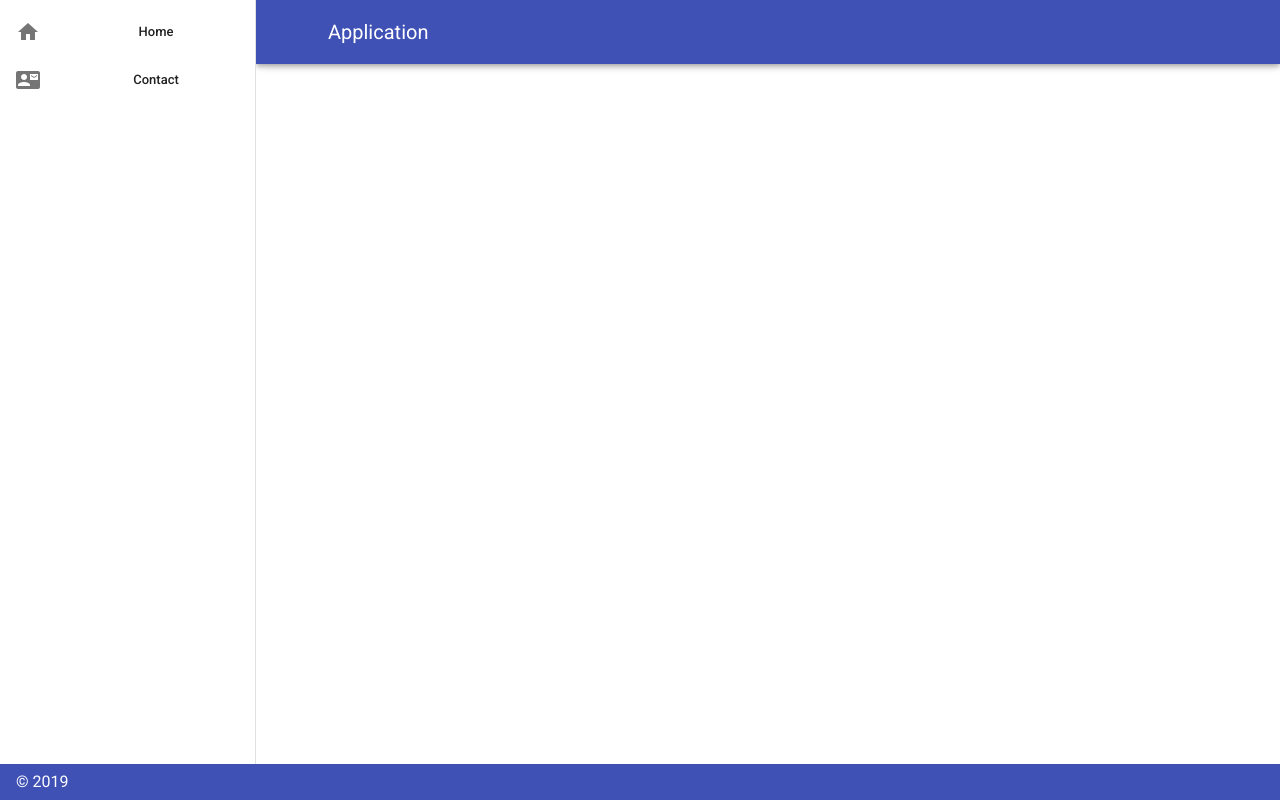
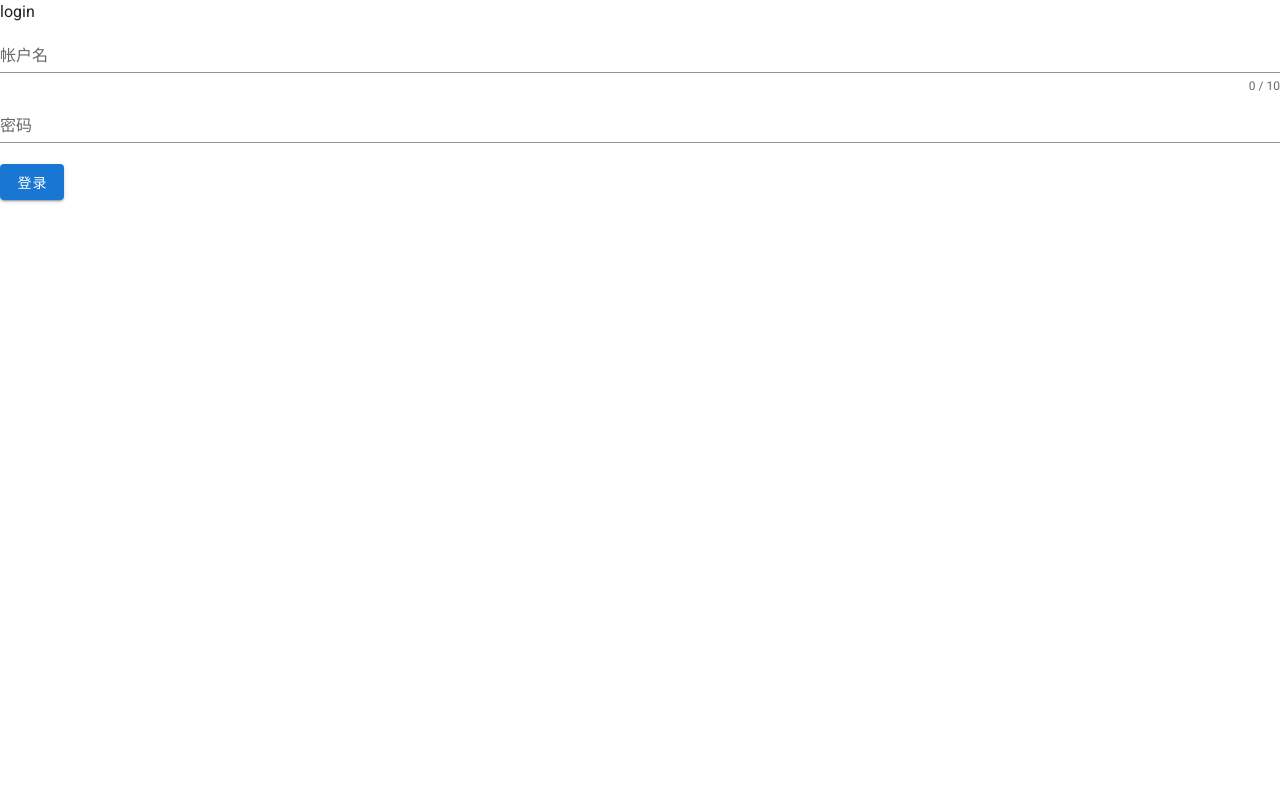
Before and after one commit to lankongmoxing/vue-vuetify-admin, a Vue app: page /#/login in a window 1280 px wide. Built offline with nearby package versions, Linux system fonts and the light colour scheme.

Commit message:
Mod: addRoutes动态添加路由实践

```diff
--- a/src/App.vue
+++ b/src/App.vue
@@ -1,128 +1,22 @@
 <template>
   <div id="app">
-    <v-app id="inspire">
-      <!--
-        左侧路由
-        v-model 绑定显示隐藏的变量
-       -->
-      <v-navigation-drawer
-        v-model="drawer"
-        app
-      >
-        <v-list dense>
-          <v-list-item>
-            <v-list-item-action>
-              <v-icon>home</v-icon>
-            </v-list-item-action>
-            <v-list-item-content>
-              <v-list-item-title>Home</v-list-item-title>
-            </v-list-item-content>
-          </v-list-item>
-          <v-list-item>
-            <v-list-item-action>
-              <v-icon>contact_mail</v-icon>
-            </v-list-item-action>
-            <v-list-item-content>
-              <v-list-item-title>Contact</v-list-item-title>
-            </v-list-item-content>
-          </v-list-item>
-        </v-list>
-      </v-navigation-drawer>
-
-      <!-- 顶部导航栏 -->
-      <v-app-bar
-        app
-        color="indigo"
-        dark
-      >
-        <v-app-bar-nav-icon @click.stop="drawer = !drawer"></v-app-bar-nav-icon>
-        <v-toolbar-title>Application</v-toolbar-title>
-      </v-app-bar>
-
-      <!-- 内容区域 -->
-      <v-content>
-        <v-container
-          fluid
-          fill-height
-        >
-          <v-layout
-            align-center
-            justify-center
-          >
-            <v-flex text-xs-center>
-              <v-tooltip left>
-                <template v-slot:activator="{ on }">
-                  <v-btn
-                    icon
-                    large
-                    target="_blank"
-                    v-on="on"
-                  >
-                    <v-icon large>mdi-code-tags</v-icon>
-                  </v-btn>
-                </template>
-                <span>Source</span>
-              </v-tooltip>
-
-              <v-tooltip right>
-                <template v-slot:activator="{ on }">
-                  <v-btn
-                    icon
-                    large
-                    href="https://codepen.io/johnjleider/pen/rJdVMq"
-                    target="_blank"
-                    v-on="on"
-                  >
-                    <v-icon large>mdi-codepen</v-icon>
-                  </v-btn>
-                </template>
-                <span>Codepen</span>
-              </v-tooltip>
-            </v-flex>
-          </v-layout>
-        </v-container>
-      </v-content>
-
-      <!-- 底部 footer -->
-      <v-footer
-        color="indigo"
-        app
-      >
-        <span class="white--text">&copy; 2019</span>
-      </v-footer>
+    <v-app>
+      <!-- router-view 渲染路径匹配到的视图组件 -->
+      <router-view />
     </v-app>
   </div>
 </template>
 
 <style lang="scss">
-#app {
-  font-family: "Avenir", Helvetica, Arial, sans-serif;
-  -webkit-font-smoothing: antialiased;
-  -moz-osx-font-smoothing: grayscale;
-  text-align: center;
-  color: #2c3e50;
-}
 </style>
 
 <script>
-import { mapGetters } from 'vuex'
 export default {
   data () {
     return {
-      drawer: null // 左侧路由的显示隐藏
     }
   },
   created () {
-    console.log(...this.testVaule)
-  },
-  computed: {
-    ...mapGetters([
-      'routerList',
-      'list'
-    ]),
-    testVaule () {
-      return [1, 2, 3]
-    }
   }
 }
 </script>
--- a/src/guards.js
+++ b/src/guards.js
@@ -1,4 +1,4 @@
-import router from './router'
+import router from './router/index'
 
 /**
  * 路由前置守卫
--- a/src/router.js
+++ /dev/null
@@ -1,25 +0,0 @@
-import Vue from 'vue'
-import Router from 'vue-router'
-import Home from './views/Home.vue'
-
-Vue.use(Router)
-
-export default new Router({
-  routes: [
-    {
-      path: '/',
-      name: 'home',
-      component: Home
-    },
-    {
-      path: '/about',
-      name: 'about',
-      component: () => import('./views/About.vue')
-    },
-    {
-      path: '/table',
-      name: 'table',
-      component: () => import('./views/Table')
-    }
-  ]
-})
--- a/src/router/index.js
+++ b/src/router/index.js
@@ -3,15 +3,42 @@ import Router from 'vue-router'
 
 Vue.use(Router)
 
+// 不需要权限的路由表
+const constantRoutes = [
+  {
+    path: '/',
+    name: 'home',
+    component: () => import('@/views/home/index')
+  },
+  {
+    path: '/login',
+    name: '登录',
+    component: () => import('@/views/login/index')
+  }
+]
+
+// 异步路由表
+const asyncRoutes = [
+  {
+    path: '/table',
+    name: '表格',
+    component: () => import('@/views/table/index')
+  }
+]
+
 /**
  * 创建路由
- * 每次跳转路由都定位到页面顶部
  */
 const createRouter = () => new Router({
-  scrollBehavior: () => ({ y: 0 }),
-  routers: {}
+  scrollBehavior: () => ({ y: 0 }), // 每次跳转路由都定位到页面顶部
+  routes: constantRoutes // 将不需要权限的路由放出来，routes 这个键值是固定的
 })
 
 const router = createRouter()
 
 export default router
+
+export {
+  asyncRoutes,
+  constantRoutes
+}
--- a/src/store/module/menu.js
+++ b/src/store/module/menu.js
@@ -2,10 +2,12 @@
  * 路由菜单模块
  * 命名空间为menu
  */
+import { asyncRoutes, constantRoutes } from '@/router/index'
+import router from './../../router/index'
+
 const state = {
-  routerList: {
-    a: 1
-  }
+  routes: [], // 所有的路由
+  addRoutes: [] // 添加的路由
 }
 
 // 类似页面的计算属性
@@ -16,9 +18,20 @@ const getters = {
 }
 
 // actions
-const actions = {}
+const actions = {
+  addRoutes ({ commit }) {
+    commit('SET_ROUTES', asyncRoutes)
+    router.addRoutes(asyncRoutes)
+  }
+}
 
-const mutations = {}
+const mutations = {
+  // 设置 addRoutes routes
+  SET_ROUTES: (state, routes) => {
+    state.addRoutes = routes
+    state.routes = constantRoutes.concat(routes)
+  }
+}
 
 export default {
   state,
--- /dev/null
+++ b/src/views/home/index.vue
@@ -0,0 +1,22 @@
+<template>
+  <div>
+    home
+    <v-btn @click="goToTable">table</v-btn>
+  </div>
+</template>
+<script>
+export default {
+  created () {
+  // 调用 vuex 中的方法判断动态添加路由
+    this.$store.dispatch('addRoutes')
+  },
+  methods: {
+    // 前往table页面
+    goToTable () {
+      this.$router.push({
+        path: '/table'
+      })
+    }
+  }
+}
+</script>
--- /dev/null
+++ b/src/views/login/index.vue
@@ -0,0 +1,56 @@
+<template>
+  <div>
+    login
+
+    <v-form
+      ref="form"
+      v-model="valid"
+      :lazy-validation="lazy"
+    >
+      <v-text-field
+        v-model="username"
+        :counter="10"
+        :rules="nameRules"
+        label="帐户名"
+        required
+      ></v-text-field>
+      <v-text-field
+        v-model="password"
+        :rules="emailRules"
+        label="密码"
+        required
+      ></v-text-field>
+      <v-btn
+        @click="login"
+        color="primary"
+      >
+        登录
+      </v-btn>
+    </v-form>
+  </div>
+</template>
+
+<script>
+export default {
+  data () {
+    return {
+      valid: true,
+      lazy: false,
+      nameRules: [],
+      emailRules: [],
+      username: '', // 用户名
+      password: '' // 密码
+    }
+  },
+  methods: {
+    // 登录
+    login () {
+      const date = new Date().getTime()
+      localStorage.token = date
+      this.$router.push({
+        path: '/'
+      })
+    }
+  }
+}
+</script>
--- /dev/null
+++ b/src/views/table/index.vue
@@ -0,0 +1,12 @@
+<template>
+  <div>
+    table
+  </div>
+</template>
+<script>
+export default {
+  data () {
+    return {}
+  }
+}
+</script>
```
